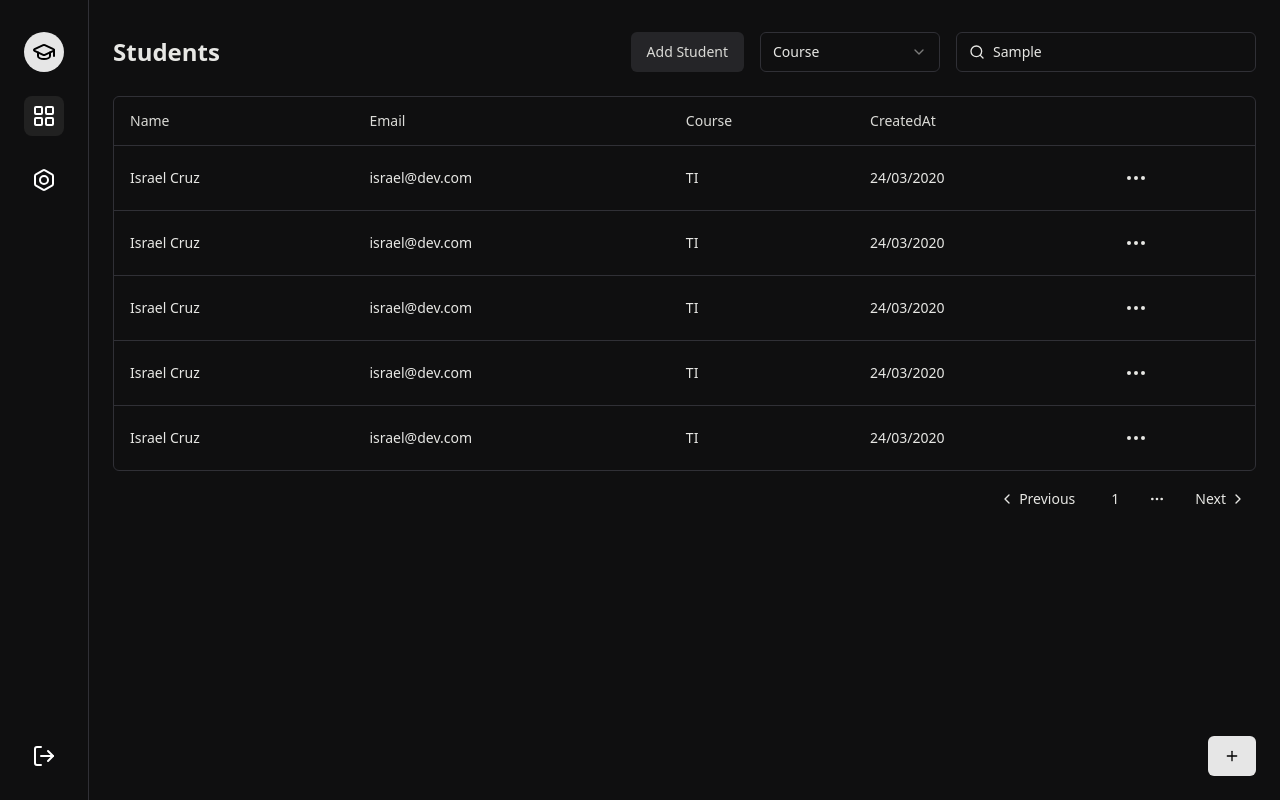
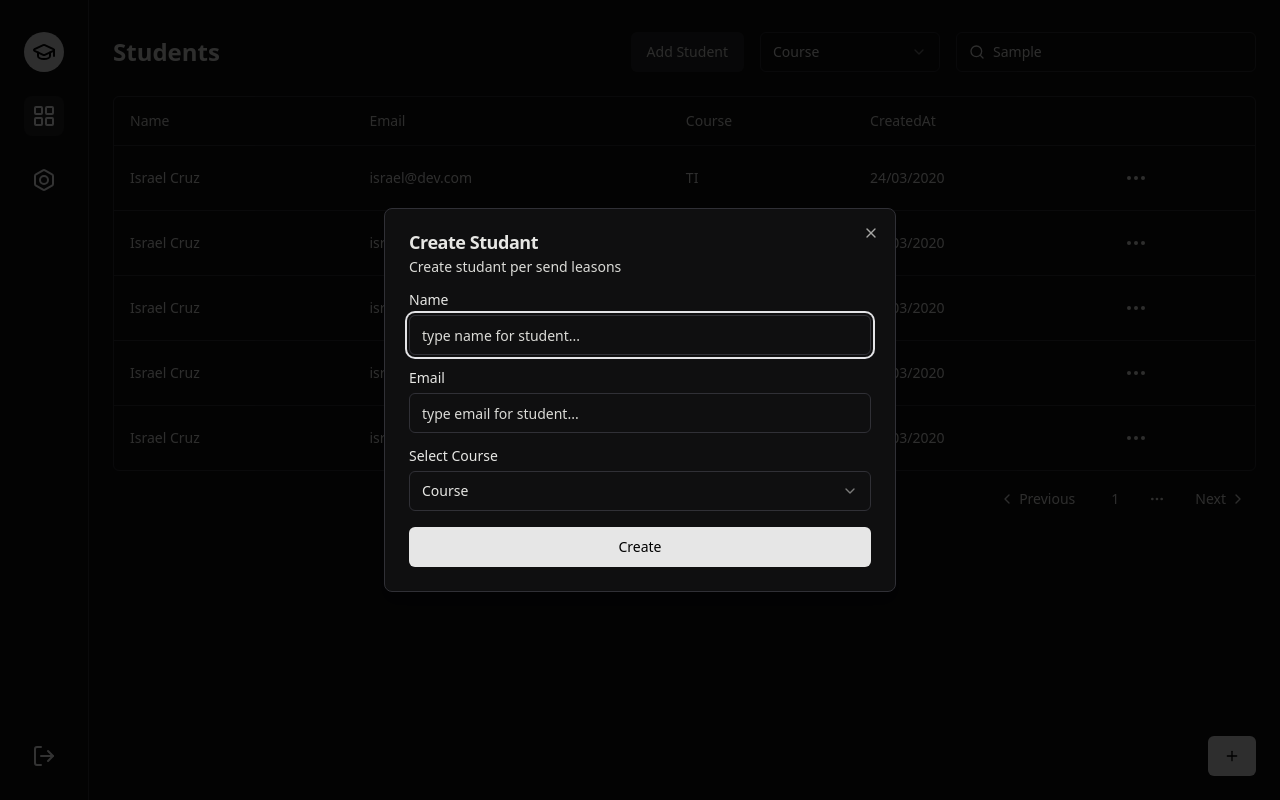
Before and after one commit to israelcruzz/-teacher_access, a React (Vite) app in the folder frontend/teacher_access/: page / in a window 1280 px wide. Both pictures are taken after typing "Sample" into the empty fields and a click on the button "Add Student". Built offline with nearby package versions, Linux system fonts and the light colour scheme.

Commit message:
feat: add create student modal

```diff
--- a/frontend/teacher_access/src/pages/app/home/index.tsx
+++ b/frontend/teacher_access/src/pages/app/home/index.tsx
@@ -10,7 +10,6 @@ import { Plus, Search, Ellipsis } from "lucide-react";
 import {
   Table,
   TableBody,
-  TableCaption,
   TableCell,
   TableHead,
   TableHeader,
@@ -53,7 +52,54 @@ export const Home = () => {
         <h1 className="text-2xl font-bold">Students</h1>
 
         <div className="flex gap-4">
+          <Dialog>
+            <DialogTrigger asChild>
               <Button variant={"secondary"}>Add Student</Button>
+            </DialogTrigger>
+            <DialogPortal>
+              <DialogContent>
+                <DialogHeader>
+                  <DialogTitle>Create Studant</DialogTitle>
+                  <DialogDescription>Create studant per send leasons</DialogDescription>
+                </DialogHeader>
+                <form className="flex flex-col gap-4">
+                  <div className="flex flex-col gap-2">
+                    <Label htmlFor="name_student">Name</Label>
+                    <Input
+                      id="name_student"
+                      placeholder="type name for student..."
+                    />
+                  </div>
+
+                  <div className="flex flex-col gap-2">
+                    <Label htmlFor="email_student">Email</Label>
+                    <Input
+                      id="email_student"
+                      placeholder="type email for student..."
+                    />
+                  </div>
+
+                  <div className="flex flex-col gap-2">
+                    <Label htmlFor="name_leason">Select Course</Label>
+                    <Select>
+                      <SelectTrigger>
+                        <SelectValue placeholder="Course" />
+                      </SelectTrigger>
+                      <SelectContent>
+                        <SelectItem value="all">All</SelectItem>
+                        <SelectItem value="light">Light</SelectItem>
+                        <SelectItem value="dark">Dark</SelectItem>
+                        <SelectItem value="system">System</SelectItem>
+                      </SelectContent>
+                    </Select>
+
+                    <Button className="mt-2">Create</Button>
+                  </div>
+                </form>
+              </DialogContent>
+            </DialogPortal>
+          </Dialog>
+
           <Select>
             <SelectTrigger className="w-[180px]">
               <SelectValue placeholder="Course" />
@@ -150,7 +196,7 @@ export const Home = () => {
                 Send the lessons to your students by email
               </DialogDescription>
             </DialogHeader>
-            <main className="flex flex-col gap-4">
+            <form className="flex flex-col gap-4">
               <div className="flex flex-col gap-2">
                 <Label htmlFor="name_leason">Name Leason</Label>
                 <Input id="name_leason" placeholder="type name for leason..." />
@@ -177,8 +223,7 @@ export const Home = () => {
 
                 <Button className="mt-2">Send</Button>
               </div>
-
-            </main>
+            </form>
           </DialogContent>
         </DialogPortal>
       </Dialog>
```
Lines whose indentation alone changed are shown as unchanged.
